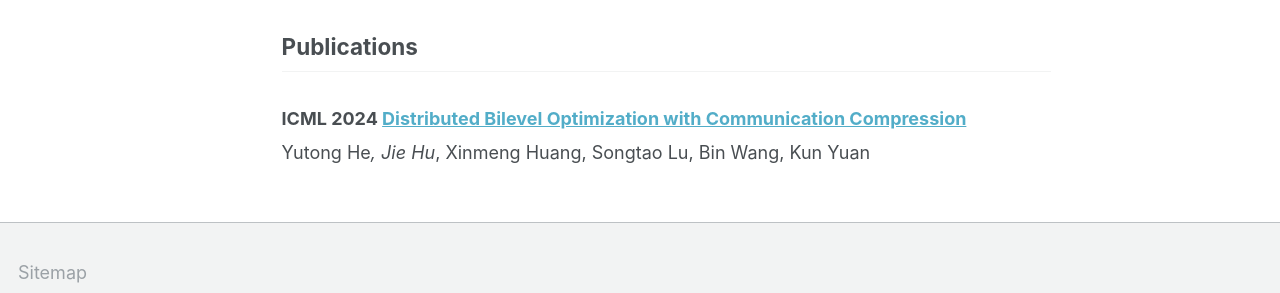
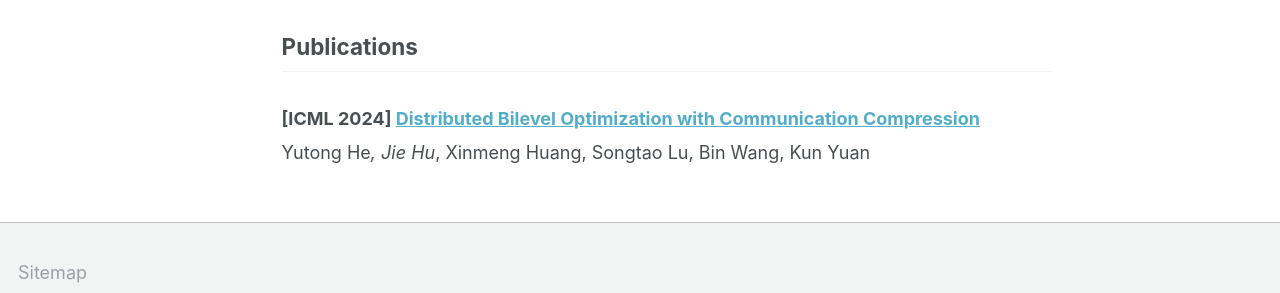
Before and after one commit to jiehu-jessica/jiehu-jessica.github.io, a Jekyll site: the page built from _pages/about.md, in a window 1280 px wide. Shown: the part 536-829 px from the top of the page. Built offline with Jekyll 4.4.1, drawn with Linux system fonts in a browser that asks for light colours; some web fonts are replaced; a file with an impossible date is left out.

```diff
--- a/_pages/about.md
+++ b/_pages/about.md
@@ -21,5 +21,5 @@ If you are interested, please feel free to contact me through e-mail :)
 ## Publications
 
 
-### ICML 2024 [Distributed Bilevel Optimization with Communication Compression](https://arxiv.org/pdf/2405.18858)
+### [ICML 2024] [Distributed Bilevel Optimization with Communication Compression](https://arxiv.org/pdf/2405.18858)
 Yutong He*, Jie Hu*, Xinmeng Huang, Songtao Lu, Bin Wang, Kun Yuan
```
